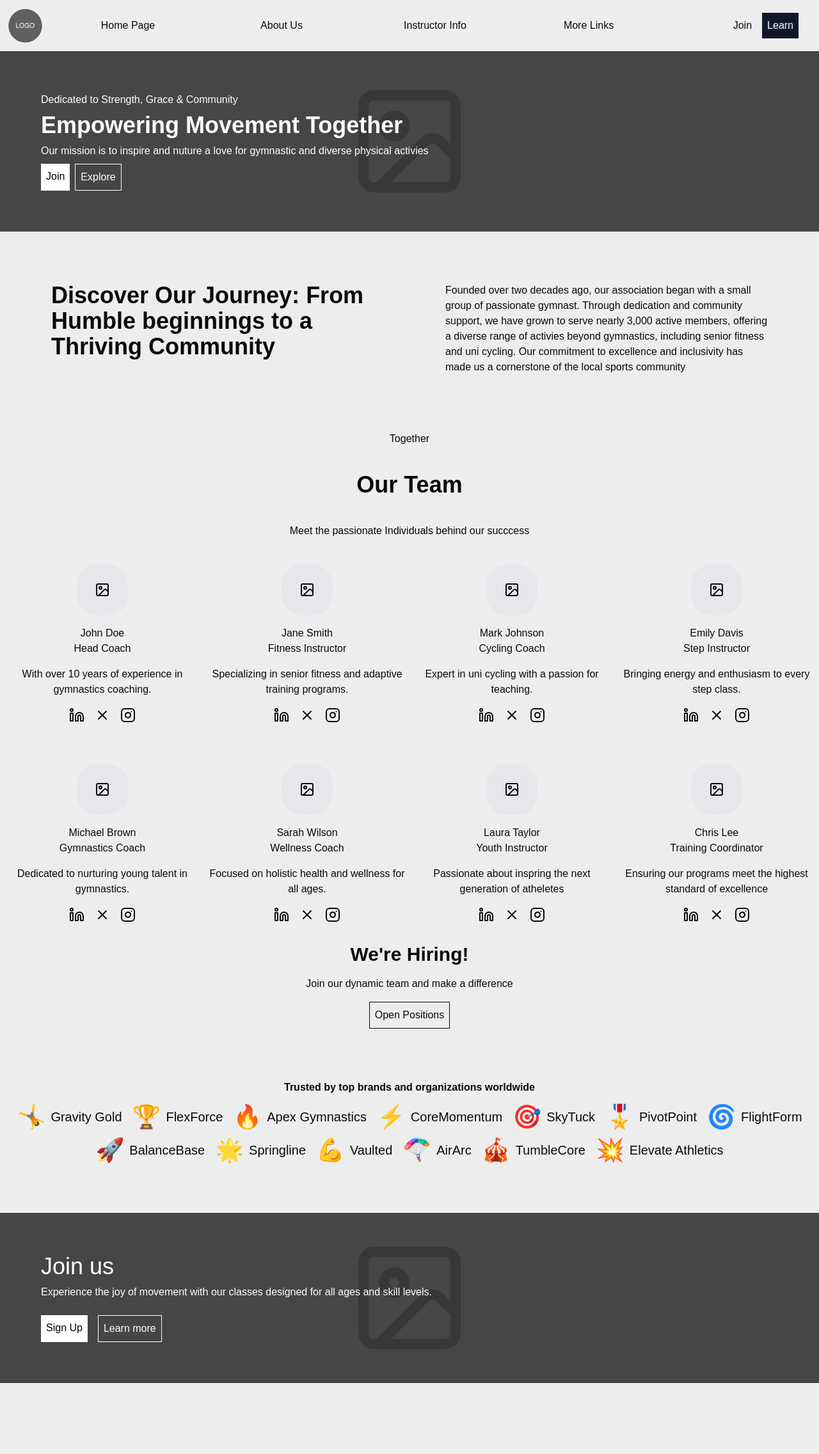
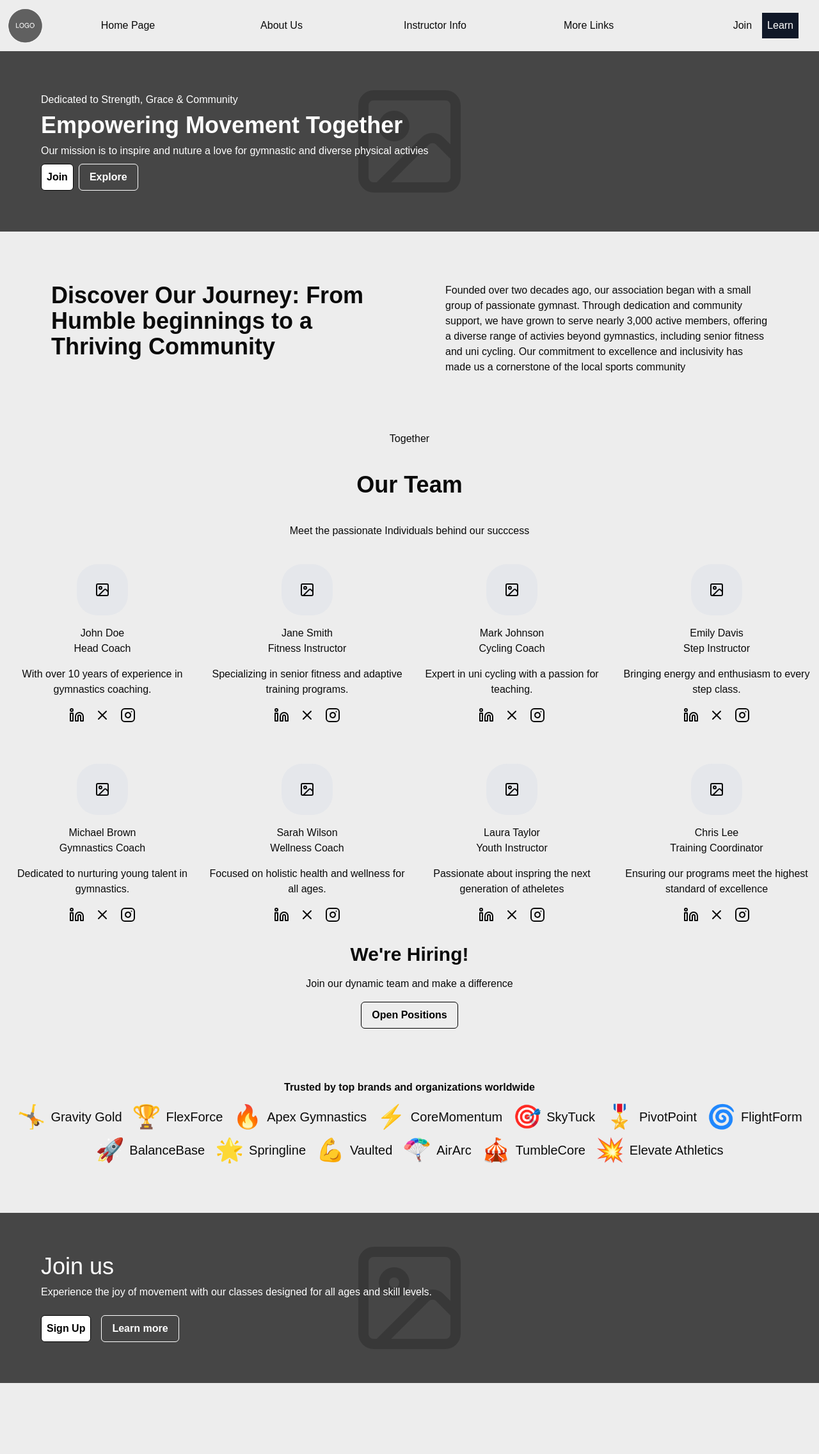
Before and after one commit to lloladin123/GymnasticsSaaS, a Next.js app: page /aboutUs in a window 1280 px wide. Shown: the top 2273 px of the page at 64% size. Built offline with nearby package versions, Linux system fonts and the light colour scheme.

Commit message:
Refractor: Added some hover effects to buttons, Add: Installed SasS and made some custom tailwind classes

```diff
--- a/app/aboutUs/OurTeam.tsx
+++ b/app/aboutUs/OurTeam.tsx
@@ -83,9 +83,9 @@ const OurTeam = () => {
               </div>
               <p>{label.description}</p>
               <div className="flex flex-row space-x-4">
-                <Linkedin></Linkedin>
-                <X></X>
-                <Instagram></Instagram>
+                <Linkedin className="icon--hover-scale"></Linkedin>
+                <X className="icon--hover-scale"></X>
+                <Instagram className="icon--hover-scale"></Instagram>
               </div>
             </div>
           </div>
@@ -94,7 +94,7 @@ const OurTeam = () => {
       <div className="grid gap-y-4 place-items-center">
         <h2 className="text-3xl font-black">We're Hiring!</h2>
         <p>Join our dynamic team and make a difference</p>
-        <Link className="p-2 border-solid border-1" href="#">
+        <Link className="btn btn--ghost-black btn--positive" href="#">
           Open Positions
         </Link>
       </div>
--- a/app/aboutUs/page.tsx
+++ b/app/aboutUs/page.tsx
@@ -21,10 +21,10 @@ const aboutUs = () => {
           physical activies
         </p>
         <div className="flex flex-row space-x-2">
-          <Link className="bg-white p-2 text-black" href="#">
+          <Link className="btn btn--white btn--positive" href="#">
             Join
           </Link>
-          <Link className="border-solid border-1 border-white p-2" href="#">
+          <Link className="btn btn--ghost-white" href="#">
             Explore
           </Link>
         </div>
--- a/app/globals.css
+++ /dev/null
@@ -1,26 +0,0 @@
-@import "tailwindcss";
-
-:root {
-  --background: #ffffff;
-  --foreground: #171717;
-}
-
-@theme inline {
-  --color-background: var(--background);
-  --color-foreground: var(--foreground);
-  --font-sans: var(--font-geist-sans);
-  --font-mono: var(--font-geist-mono);
-}
-
-@media (prefers-color-scheme: light) {
-  :root {
-    --background: #ededed;
-    --foreground: #0a0a0a;
-  }
-}
-
-body {
-  background: var(--background);
-  color: var(--foreground);
-  font-family: Arial, Helvetica, sans-serif;
-}
--- /dev/null
+++ b/app/globals.scss
@@ -0,0 +1,75 @@
+@import "tailwindcss";
+
+:root {
+  --background: #ffffff;
+  --foreground: #171717;
+}
+
+@theme inline {
+  --color-background: var(--background);
+  --color-foreground: var(--foreground);
+  --font-sans: var(--font-geist-sans);
+  --font-mono: var(--font-geist-mono);
+}
+
+@media (prefers-color-scheme: light) {
+  :root {
+    --background: #ededed;
+    --foreground: #0a0a0a;
+  }
+}
+
+body {
+  background: var(--background);
+  color: var(--foreground);
+  font-family: Arial, Helvetica, sans-serif;
+}
+
+.icon{
+  &--hover-scale {
+    @apply transition-transform duration-300 ease-in-out hover:scale-150;
+  }
+}
+
+
+/* styles/buttons.scss */
+
+.btn {
+  @apply px-4 py-2 rounded-md font-semibold transition-all duration-200;
+
+  &--positive {
+  @apply hover:!bg-green-400 hover:!text-white;
+  }
+
+  &--black {
+    @apply bg-black text-white;
+
+    &:hover {
+      @apply bg-neutral-800;
+    }
+  }
+
+  &--white {
+    @apply bg-white text-black p-2 border border-black;
+
+    &:hover {
+      @apply bg-gray-400;
+    }
+  }
+
+  &--ghost-white {
+    @apply bg-transparent text-white border border-white;
+
+    &:hover {
+      @apply bg-white text-black;
+    }
+  }
+
+  &--ghost-black {
+    @apply bg-transparent text-black border border-black;
+
+    &:hover {
+      @apply bg-black text-white border border-black;
+    }
+  }
+}
--- a/app/layout.tsx
+++ b/app/layout.tsx
@@ -1,6 +1,6 @@
 import type { Metadata } from "next";
 import { Geist, Geist_Mono } from "next/font/google";
-import "./globals.css";
+import "./globals.scss";
 import Footer from "@/components/Footer";
 import Logo from "@/components/Logo";
 import NavBar from "@/components/NavBar";
--- a/components/CtaJoin.tsx
+++ b/components/CtaJoin.tsx
@@ -47,10 +47,10 @@ const CtaJoin = ({ variants = "hero", height }: CtaJoinProps) => {
             ages and skill levels.
           </p>
           <div className="mt-4 flex flex-row space-x-4">
-            <Link href="#" className="bg-white p-2 text-black">
+            <Link href="#" className="btn btn--white btn--positive">
               Sign Up
             </Link>
-            <Link href="#" className="border p-2">
+            <Link href="#" className="btn btn--ghost-white">
               Learn more
             </Link>
           </div>
--- a/package.json
+++ b/package.json
@@ -14,7 +14,8 @@
     "lucide-react": "^0.509.0",
     "next": "15.3.2",
     "react": "^19.0.0",
-    "react-dom": "^19.0.0"
+    "react-dom": "^19.0.0",
+    "sass": "^1.89.0"
   },
   "devDependencies": {
     "@eslint/eslintrc": "^3",
```
Also changed, not shown: 1 other file (tests, documents, lock files or other folders).
